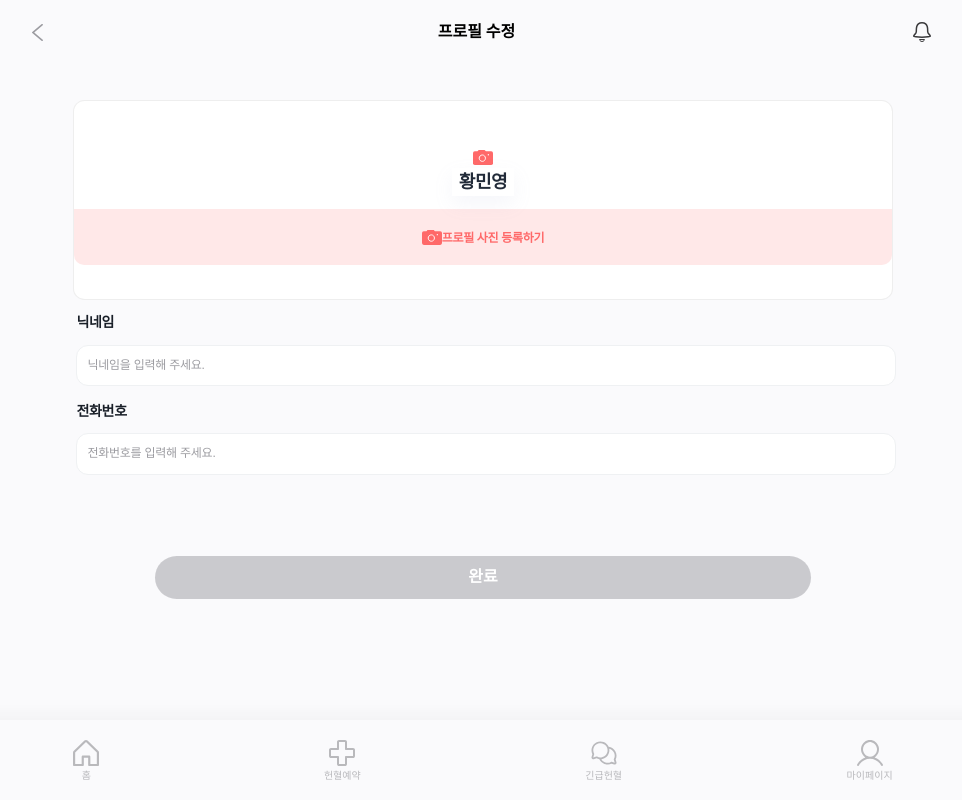
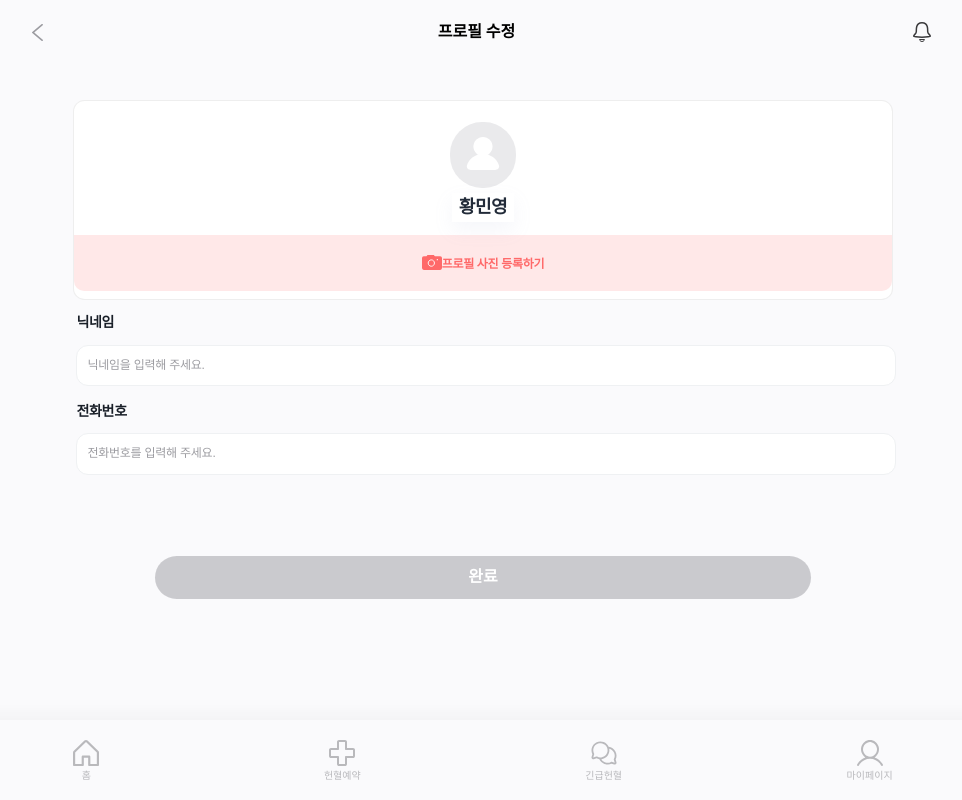
Before and after one commit to LikeLion-at-DGU/2024-hackathon-3-sharedog-frontend, a React (Vite) app: page /mypageedit in a window 1280 px wide. Shown: the whole page, without its empty margins (157-1119 px from the left). Built offline with nearby package versions, Linux system fonts and the light colour scheme; no server answers.

Commit message:
feat: PetInfo

```diff
--- a/src/pages/myPage/MyPageEdit.jsx
+++ b/src/pages/myPage/MyPageEdit.jsx
@@ -26,9 +26,9 @@ const MyPageEdit = () => {
       <Header title="프로필 수정" />
       <Wrapper>
         <MyInfo>
-          <PictureImg>
-            <PictureMyPageSVG />
-          </PictureImg>
+          <ProfileImg>
+            <ProfileMyPageSVG />
+          </ProfileImg>
           <InfoBox>황민영</InfoBox>
           <Editbtn>
             <PictureImg>
```
